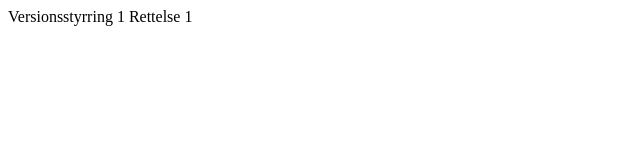
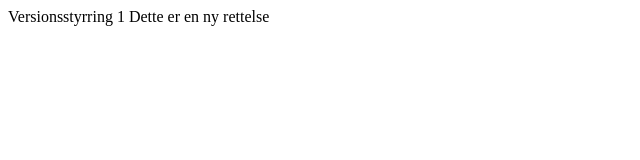
Before and after one commit to martinbirkely/Versionsstyrring-velse-1, a plain HTML site: page index.html in a window 1280 px wide. Shown: the full height of the page, 0-640 px from the left. Drawn offline with Linux system fonts and the light colour scheme.

Commit message:
Add files via upload

```diff
--- a/index.html
+++ b/index.html
@@ -9,7 +9,7 @@
     <div>
         Versionsstyrring 1
 
-        Rettelse 1
+        Dette er en ny rettelse
     </div>
 
 </body>
```
